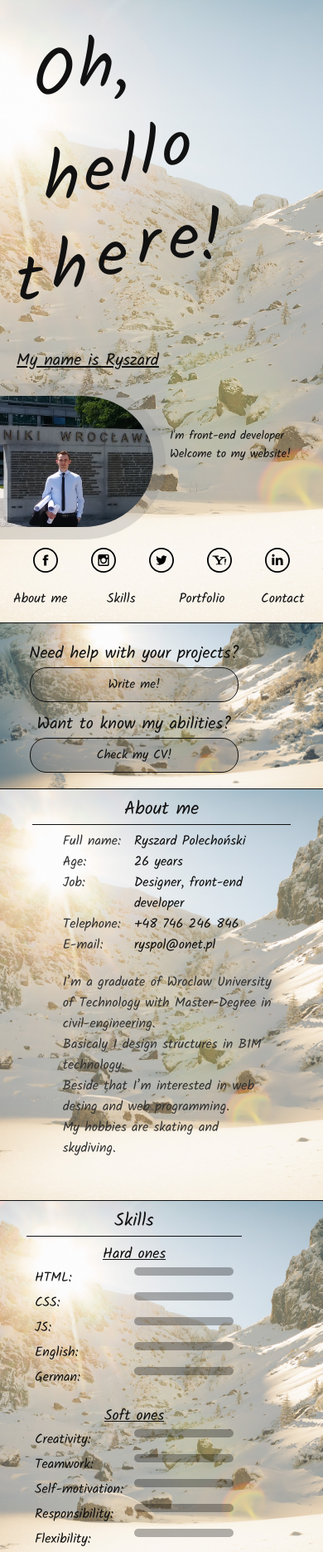
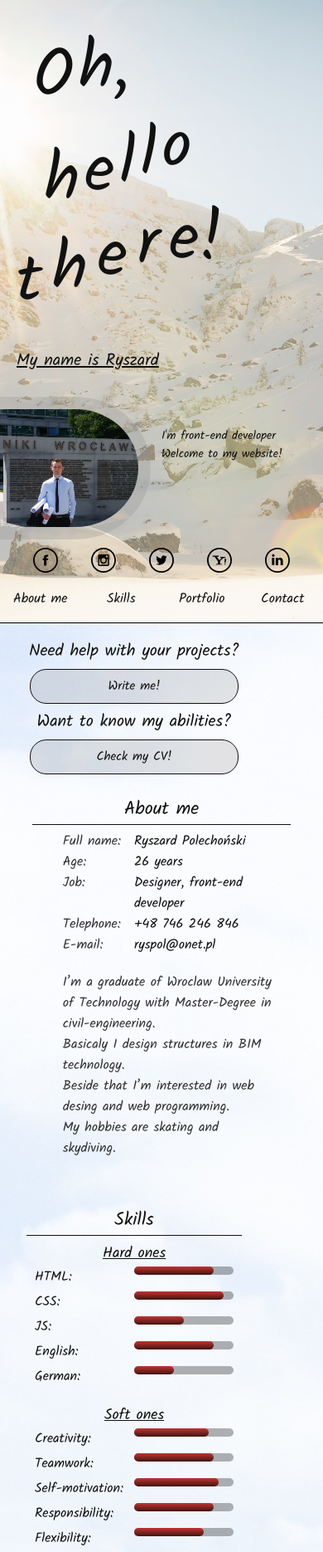
Before and after one commit to RyszardPolechonski/My-website, a plain HTML site: page index.html in a window 390 px wide. Shown: the top 1870 px of the page at 83% size. Drawn offline with Linux system fonts and the light colour scheme.

Commit message:
Strona skończona
Główne problemy ogarnięte, animacje i tła dodane. Jak z IE będzie, nigdy nie wiadomo...

```diff
--- a/index.html
+++ b/index.html
@@ -2,24 +2,18 @@
 <html lang="pl">
 <head>
     <!-- Required meta tags -->
-    <meta charstet="utf-8"/>
-    <!--<meta name="viewport" content="width=device-width, initial-scale=1, shrink-to-fit=no">-->
+    <meta charset="utf-8"/>
     <title>Ryszard Polechoński - Web development</title>
     <meta name="description" content="Front-end developers website. About me, my projects, work-experience, interests and hobbys. Contact with me.">
     <meta name="keywords" content="Ryszard, Polechoński, front-end, developer, web-design, website, portfolio, project, contact" />
     <meta http-equiv="X-UA-Compatible" content="IE=edge,chrome=1"/>
 
-    <!-- Bootstrap CSS-->
-     <!--<link rel="stylesheet" href="https://stackpath.bootstrapcdn.com/bootstrap/4.3.1/css/bootstrap.min.css" integrity="sha384-ggOyR0iXCbMQv3Xipma34MD+dH/1fQ784/j6cY/iJTQUOhcWr7x9JvoRxT2MZw1T" crossorigin="anonymous">-->
-     <link href="https://fonts.googleapis.com/css?family=Kalam" rel="stylesheet">
+    <link href="https://fonts.googleapis.com/css?family=Kalam&amp;subset=devanagari,latin-ext" rel="stylesheet" type="text/css">
     <link rel="stylesheet" href="style.css" type="text/css"/>
 </head>
 <body>
-    <!--Website content-->
-    <!--<section class="website">-->
-       <!--<div class="containter">-->
     <div class="row">
-                <!--<div class="col-xs-12">-->
+        <div class = bg1></div>
         <div class="top">
             <div class="profile_foto_container" >
                 <img class="profile_foto" src="img/prof_foto2.jpg" alt="profile foto">
@@ -29,7 +23,6 @@
                     <div class="hello">
                         <div class="Hello_o1"><p>O</p></div>
                         <div class="Hello_h1"><p>h,</p></div>
-                                    <!--<div class="Hello_space1"><p></p></div>-->
                         <div class="Hello_h2"><p>h</p></div>
                         <div class="Hello_e1"><p>e</p></div>
                         <div class="Hello_l1"><p>l</p></div>
@@ -68,16 +61,16 @@
                 <div class="li"><a href="" target=""><img src="icon/linkedin.svg" alt="linkedin_link"></a></div>
             </div>
         </div>
-                <!--</div>-->
     </div>
+    <div class=bg2>
         <div class="request">
             <div class="need_help">
                 <div class="question1"><p>Need help with your projects?  </p></div>
-                    <div class="button1"><p>Write me!</p></div>
+                <a href="" target=""><div class="button1"><p>Write me!</p></div></a>
             </div>
             <div class="abilities">
                 <div class="question2"><p>Want to know my abilities?</p></div>
-                        <div class="button2"><p>Check my CV!</p></div>
+                <a href="" target=""><div class="button2"><p>Check my CV!</p></div></a>
             </div>
         </div>
         <div class="about_me">
@@ -205,8 +198,7 @@
             <div class="bottom_bar">
                 <div>All rights reserved ©2019 Ryszard Polechoński</div>
             </div>
-        <!--</div>-->
-     <!--</section>-->
+    </div>
 
     <!-- JavaScript -->
     <!-- jQuery, Popper.js, Bootstrap JS
--- a/style.css
+++ b/style.css
@@ -13,6 +13,24 @@ body{
     font-size: 20px;
     margin: 0px;
     padding: 0px;
+    animation-name: website_loading;
+    animation-duration: 1s;
+}
+@keyframes website_loading{
+    0% {opacity: 0;}
+    100% {opacity: 1;}
+}
+.bg1{
+    position: absolute;
+    height: 100%;
+    width: 100%;
+    z-index: -1;
+    background-image: url("img/bg1.jpg");
+    background-repeat: no-repeat;
+    background-position-x: center;
+    background-position-y: center;
+    background-size: cover;
+    opacity: 0.8;
 }
 .top {
     display: grid;
@@ -22,11 +40,7 @@ body{
     grid-template-areas:
     'prof  hero    hero'
     'sm     empty   menu';
-    background-image: url("img/bg1.jpg");
-    background-repeat: no-repeat;
-    background-position-x: center;
-    background-position-y: center;
-    background-size: cover;
+    border-bottom: 1px solid black;
 }
 
 .profile_foto_container{
@@ -114,6 +128,8 @@ body{
 
 .hero .hello_there .hello,.there{
     display: flex;
+    -webkit-box-flex: 1;  /* OLD - iOS 6-, Safari 3.1-6 */
+    -webkit-flex: 1;      /* Safari 6.1+. iOS 7.1+, BB10 */
     flex-direction: row;
 }
 .hello_there .hello>*,.there>*{
@@ -153,10 +169,10 @@ body{
     }
     .hero{border-bottom: none; margin: 0 0 0 20px;}
     .hello_there{align-self: flex-start;}
-    .profile_foto_container{width: 200px;}
+    .profile_foto_container{width: 182px;}
     .name{grid-area: name; position: relative; top: -50px;}
     .name p{font-size: 20px; text-decoration: underline;}
-    .welcome {grid-area: name; margin: -20px 0 0 185px; /*min-width: 15px;*/}
+    .welcome {grid-area: name; margin: -20px 0 0 175px; /*min-width: 15px;*/}
     .welcome p{font-size: 14px;}
 
     .navbar{justify-content: center;}
@@ -197,54 +213,68 @@ body{
 }
 
 
+
+
+
+
+
+
 /*  REQUEST  -  Contact me & CV questions & buttons */
 .request{
     height: 350px;
     width: 100%;
     display: grid;
+    display: -ms-grid; /* IE 10 */
     grid-template-columns: 0.2fr 1fr 0.2fr;
     grid-template-rows: 175px 175px;
     font-size: 30px;
     /*background-color: rgb(252, 252, 252);*/
-    background-image: url("img/bg1.jpg");
+    /*background-image: url("img/bg1.jpg");*/
     background-repeat: no-repeat;
     background-position-x: center;
     background-position-y: center;
     background-size: cover;
-    border-top: 1px solid var(--black);
+    /*border-top: 1px solid var(--black);*/
 }
 .need_help,.abilities{
     grid-column: 2/3;
     display: flex;
+    -webkit-box-flex: 1;  /* OLD - iOS 6-, Safari 3.1-6 */
+    -webkit-flex: 1;      /* Safari 6.1+. iOS 7.1+, BB10 */
     flex-wrap: wrap;
     justify-content: center;
-    align-content: center;
+    align-items: center;
 }
 .need_help {padding-top: 60px;}
 .abilities {padding-bottom: 60px;}
 
 .question1 p, .question2 p{
     margin: auto auto;
-    padding: auto auto;
+    /*padding: auto auto;*/
     min-width: 500px;
     text-align: center;
 }
 .button1 p, .button2 p{
     margin: auto auto;
-    padding: auto auto;
     font-size: 20px;
+    color: var(--black);
     width: 250px;
     text-align: center;
     line-height: 45px;
+    text-decoration: none;
 }
+.need_help a, .abilities a{text-decoration: none;}
+
 .button1, .button2{
     background-color: rgba(0, 0, 0, 0.1);
     border: 1.5px solid var(--black);
     border-radius: 20px;
+    transition: all 0.2s ease-out;
 }
 
-/* buttons hover */
+/* buttons hover animation*/
 .button1:hover, .button2:hover{
+    transform: rotate(1deg);
     filter: drop-shadow(2px 2px 1px rgba(0, 0, 0, 0.5));
 }
 
@@ -263,16 +293,17 @@ body{
     height: auto;
     width: 100%;
     display: grid;
+    display: -ms-grid; /* IE 10 */
     grid-template-columns: 0.2fr 1fr 0.2fr;
     grid-template-rows: 50px auto;
     font-size: 30px;
     /*background-color: rgb(252, 252, 252);*/
-    background-image: url("img/bg1.jpg");
+    /*background-image: url("img/bg1.jpg");*/
     background-repeat: no-repeat;
     background-position-x: center;
     background-position-y: center;
     background-size: cover;
-    border-top: 1px solid var(--black);
+    /*border-top: 1px solid var(--black);*/
 }
 .about_me .header_text{
     grid-column: 1/-1;
@@ -284,10 +315,12 @@ body{
     grid-column: 2/3;
     font-size: 20px;
     display: grid;
+    display: -ms-grid; /* IE 10 */
     grid-template-columns: 1fr 1fr;
 }
 .about_me .description_container .info{
     display: grid;
+    display: -ms-grid; /* IE 10 */
     grid-template-columns: 1fr 2fr;
     grid-template-rows: repeat(5, auto);
     margin: 20px auto 100px 10%;
@@ -326,22 +359,28 @@ body{
 }
 
 
+
+
+
+
+
 /*  SKILLS  -  skill & progress bar */
 
 .skills{
     height: 450px;
     width: 100%;
     display: grid;
+    display: -ms-grid; /* IE 10 */
     grid-template-columns: 0.2fr 1fr 0.2fr;
     grid-template-rows: 50px auto;
     font-size: 30px;
     /*background-color: rgb(252, 252, 252);*/
-    background-image: url("img/bg1.jpg");
+    /*background-image: url("img/bg1.jpg");*/
     background-repeat: no-repeat;
     background-position-x: center;
     background-position-y: center;
     background-size: cover;
-    border-top: 1px solid var(--black);
+    /*border-top: 1px solid var(--black);*/
 }
 .skills .header_text{
     grid-column: 1/-1;
@@ -353,10 +392,12 @@ body{
     grid-column: 2/3;
     font-size: 20px;
     display: grid;
+    display: -ms-grid; /* IE 10 */
     grid-template-columns: 1fr 1fr;
 }
 .hard_container,.soft_container {
     display: grid;
+    display: -ms-grid; /* IE 10 */
     grid-template-columns: 1fr 2fr;
     grid-template-rows: repeat(5, 50px);
 }
@@ -389,7 +430,11 @@ body{
 
 .skillbar>div {
     height: 100%;
-    background-image: -moz-linear-gradient(rgba(194, 49, 49, 0.85), rgba(41, 13, 6, 0.85));
+    background-color: rgba(194, 49, 49, 0.85); /* fallback color if gradients are not supported */
+    background-image: -webkit-linear-gradient(rgba(194, 49, 49, 0.85), rgba(41, 13, 6, 0.85)); /* For Chrome 25 and Safari 6, iOS 6.1, Android 4.3 */
+    background-image:    -moz-linear-gradient(rgba(194, 49, 49, 0.85), rgba(41, 13, 6, 0.85)); /* For Firefox (3.6 to 15) */
+    background-image:      -o-linear-gradient(rgba(194, 49, 49, 0.85), rgba(41, 13, 6, 0.85)); /* For old Opera (11.1 to 12.0) */
+    background-image: linear-gradient(rgba(194, 49, 49, 0.85), rgba(41, 13, 6, 0.85));
     border-radius: 10px;
 }
 
@@ -421,21 +466,27 @@ body{
 }
 
 
+
+
+
+
+
 /*  PORTFOLIO  -  Project fotos & descriptions */
 
 .portfolio{
     width: 100%;
     display: grid;
+    display: -ms-grid; /* IE 10 */
     grid-template-columns: 1fr;
     grid-template-rows: 50px auto;
     font-size: 30px;
     /*background-color: rgb(252, 252, 252);*/
-    background-image: url("img/bg1.jpg");
+    /*background-image: url("img/bg1.jpg");*/
     background-repeat: no-repeat;
     background-position-x: center;
     background-position-y: center;
     background-size: cover;
-    border-top: 1px solid var(--black);
+    /*border-top: 1px solid var(--black);*/
 }
 .portfolio .header_text{
     grid-column: 1/-1;
@@ -446,6 +497,7 @@ body{
 .album {
     margin: 30px auto 100px auto;
     display: grid;
+    display: -ms-grid; /* IE 10 */
     grid-gap: 50px;
     grid-template-columns: 1fr 1fr 1fr;
 }
@@ -503,8 +555,15 @@ body{
     .album {grid-gap: 50px; grid-template-columns: 1fr 1fr;}
 }
 @media(max-width: 600px){
+    .portfolio .header_text{font-size:22px;}
     .album {grid-gap: 50px; grid-template-columns: 1fr; margin: 20px auto 100px auto}
 }
+
+
+
+
+
+
 
 
 
@@ -513,16 +572,17 @@ body{
     height: auto;
     width: 100%;
     display: grid;
+    display: -ms-grid; /* IE 10 */
     grid-template-columns: 0.4fr 1fr 0.4fr;
     grid-template-rows: 50px auto;
     font-size: 30px;
     /*background-color: rgb(252, 252, 252);*/
-    background-image: url("img/bg1.jpg");
+    /*background-image: url("img/bg1.jpg");*/
     background-repeat: no-repeat;
     background-position-x: center;
     background-position-y: center;
     background-size: cover;
-    border-top: 1px solid var(--black);
+    /*border-top: 1px solid var(--black);*/
 }
 .contact .header_text{
     grid-column: 1/-1;
@@ -534,6 +594,7 @@ body{
     grid-column: 2/3;
     font-size: 20px;
     display: grid;
+    display: -ms-grid; /* IE 10 */
     grid-template-columns: 1fr 1fr;
     margin: 0 0 50px 0;
 }
@@ -570,6 +631,7 @@ body{
     }
 }
 @media(max-width: 600px){
+    .contact .header_text{font-size:22px;}
     .contact .contact_container{grid-template-columns: 1fr;}
     .memo{font-size: 15px; min-width: 100px;}
     .memo p{margin-right: 15px;}
@@ -623,13 +685,26 @@ body{
 
 
 
+
+
 /*   FOOTER - All rights reserved ©2019 Ryszard Polechoński   */
 .bottom_bar{
     height: 60px;
     font-size: 12px;
-    background-image: linear-gradient(white, rgb(253, 208, 166));
+    /*background-image: linear-gradient(white, rgb(253, 208, 166));*/
     display: flex;
+    -webkit-box-flex: 1;  /* OLD - iOS 6-, Safari 3.1-6 */
+    -webkit-flex: 1;      /* Safari 6.1+. iOS 7.1+, BB10 */
     justify-content: center;
     align-items: center;
-    border-top: 1.5px solid var(--black);
+    /*border-top: 1.5px solid rgba(0, 0, 0, 0.8);*/
 }
+
+
+.bg2{
+    background-image: url("img/bg5.jpg");
+    background-repeat: no-repeat;
+    background-position-x: center;
+    background-position-y: center;
+    background-size: cover;
+}
```
Also changed, not shown: img/bg5.jpg (added), img/bg6.jpg (added). Lines whose indentation alone changed are shown as unchanged.
